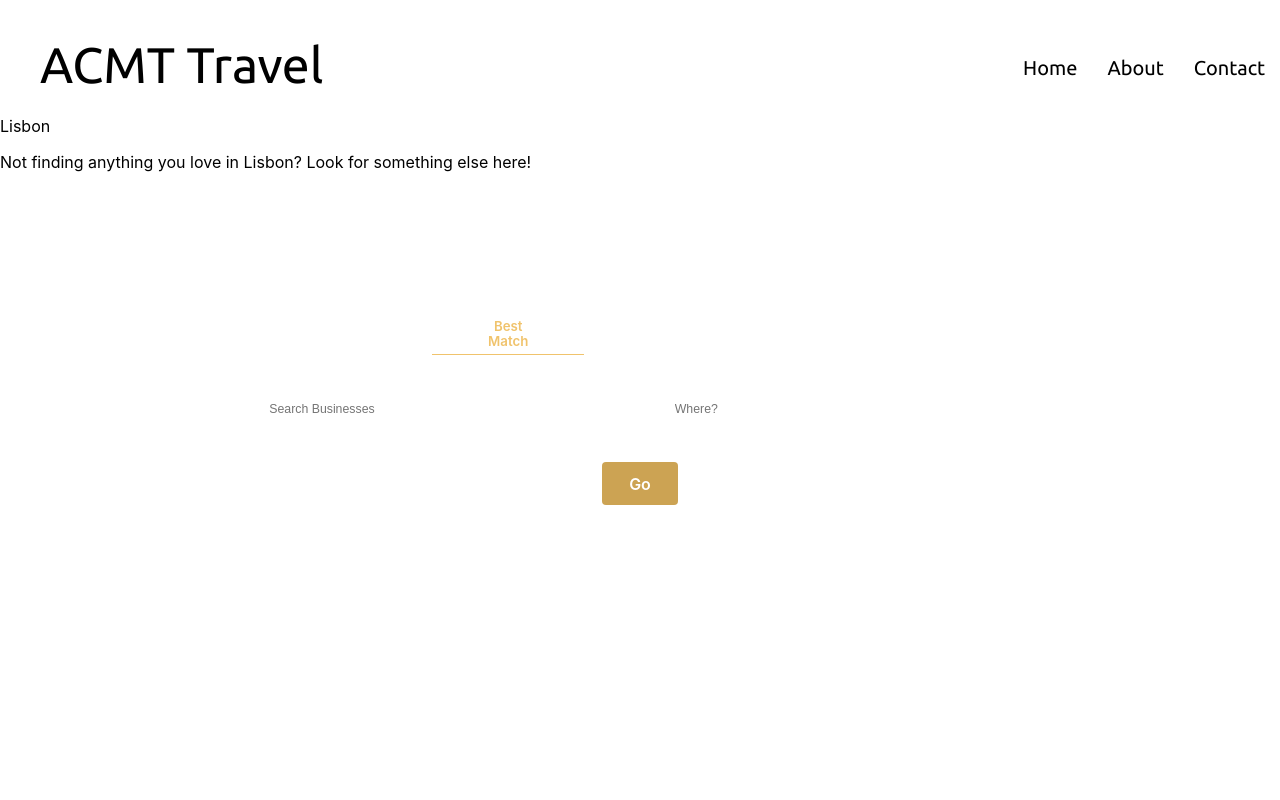
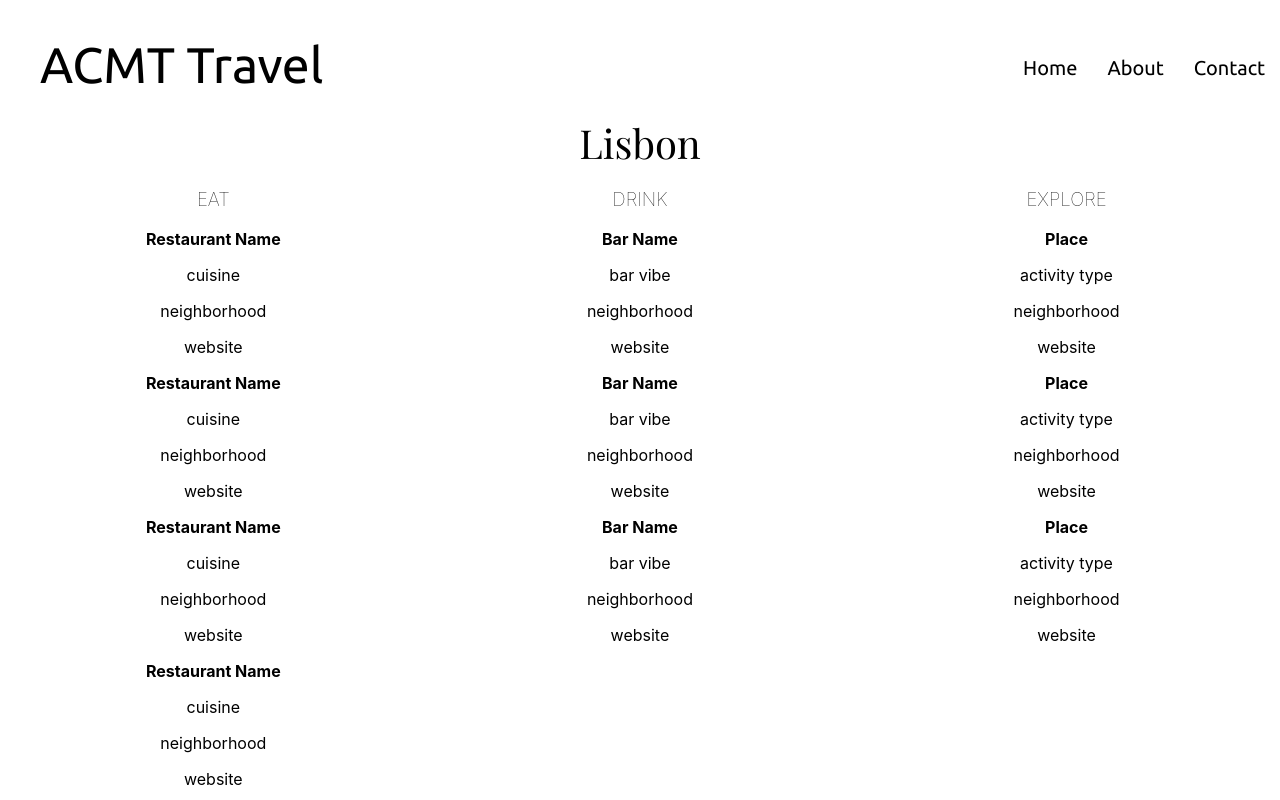
Before and after one commit to marissa-tomko/travel-recs, a React (Create React App) app: page /lisbon in a window 1280 px wide. Shown: the top 800 px of the page. Built offline with nearby package versions, Linux system fonts and the light colour scheme.

Commit message:
Add dummy columns to city pages and tweak styling on contact/weather components

```diff
--- a/src/Components/CityPage/CityPage.css
+++ b/src/Components/CityPage/CityPage.css
@@ -0,0 +1,37 @@
+.city-page-div {
+  text-align: center;
+}
+
+.city-page-header {
+  text-align: center;
+  font-family: 'Playfair Display', serif;
+  font-size: 40px;
+  width: 60%;
+  margin: auto;
+}
+
+.city-page-text {
+  width: 50%;
+  margin: 20px auto;
+  font-size: 20px;
+}
+
+.column {
+    float: left;
+    width: 33.33%;
+}
+
+/* Clear floats after the columns */
+.row:after {
+    content: "";
+    display: table;
+    clear: both;
+}
+
+.city-column-header {
+  font-weight: 100;
+}
+
+.rec-name {
+  font-weight: bolder;
+}
--- a/src/Components/CityPage/CityPage.js
+++ b/src/Components/CityPage/CityPage.js
@@ -25,12 +25,94 @@ class CityPage extends React.Component {
 
   render() {
     return (
-      <div>
-        <div>
+      <div className="city-page-div">
+        <div className="city-page-header">
           {this.props.cityName}
         </div>
+
+        <div class="row">
+          <div class="column">
+            <h3 className="city-column-header">EAT</h3>
+            <div className="rec">
+              <p className="rec-name">Restaurant Name</p>
+              <p>cuisine</p>
+              <p>neighborhood</p>
+              <p>website</p>
+            </div>
+
+            <div className="rec">
+              <p className="rec-name">Restaurant Name</p>
+              <p>cuisine</p>
+              <p>neighborhood</p>
+              <p>website</p>
+            </div>
+
+            <div className="rec">
+              <p className="rec-name">Restaurant Name</p>
+              <p>cuisine</p>
+              <p>neighborhood</p>
+              <p>website</p>
+            </div>
+
+            <div className="rec">
+              <p className="rec-name">Restaurant Name</p>
+              <p>cuisine</p>
+              <p>neighborhood</p>
+              <p>website</p>
+            </div>
+          </div>
+          <div class="column">
+            <h3 className="city-column-header">DRINK</h3>
+            <div className="rec">
+              <p className="rec-name">Bar Name</p>
+              <p>bar vibe</p>
+              <p>neighborhood</p>
+              <p>website</p>
+            </div>
+
+            <div className="rec">
+              <p className="rec-name">Bar Name</p>
+              <p>bar vibe</p>
+              <p>neighborhood</p>
+              <p>website</p>
+            </div>
+
+            <div className="rec">
+              <p className="rec-name">Bar Name</p>
+              <p>bar vibe</p>
+              <p>neighborhood</p>
+              <p>website</p>
+            </div>
+          </div>
+          <div class="column">
+            <h3 className="city-column-header">EXPLORE</h3>
+
+            <div className="rec">
+              <p className="rec-name">Place</p>
+              <p>activity type</p>
+              <p>neighborhood</p>
+              <p>website</p>
+            </div>
+
+            <div className="rec">
+              <p className="rec-name">Place</p>
+              <p>activity type</p>
+              <p>neighborhood</p>
+              <p>website</p>
+            </div>
+
+            <div className="rec">
+              <p className="rec-name">Place</p>
+              <p>activity type</p>
+              <p>neighborhood</p>
+              <p>website</p>
+            </div>
+          </div>
+        </div>
+
+
         <div>
-          <p>Not finding anything you love in {this.props.cityName}? Look for something else here!</p>
+          <p className="city-page-text">Not finding anything you love in {this.props.cityName}? Look for something else here!</p>
         </div>
         <YelpSearchBar searchYelp={this.searchYelp} />
         <BusinessList businesses={this.state.businesses} />
--- a/src/Components/Contact/Contact.css
+++ b/src/Components/Contact/Contact.css
@@ -11,7 +11,7 @@ img {
 }
 
 .contact-text {
-  width: 50%;
+  width: 40%;
   margin: auto;
 }
 
@@ -22,3 +22,30 @@ img {
 hr {
   width: 90%;
 }
+
+.contact-message {
+  width: 40%;
+  height: 200px;
+  text-align: center;
+  margin-top: 20px;
+}
+
+.contact-email {
+  width: 40%;
+  text-align: center;
+}
+
+.contact-submit-button {
+  width: 200px;
+  height: 55px;
+  color: #494949 !important;
+  background: #ffffff;
+  border-radius: 6px;
+  margin-top: 10px;
+}
+
+.contact-submit-button:hover {
+color: #ffffff !important;
+background: #D2A09E;
+transition: all 0.4s ease 0s;
+}
--- a/src/Components/Contact/Contact.js
+++ b/src/Components/Contact/Contact.js
@@ -19,12 +19,17 @@ class Contact extends React.Component {
         <div className="contact-form">
 
           <form action="https://formspree.io/marissatomko@gmail.com" method="POST">
-            <input type="text" name="message" placeholder="What's up?" />
-            <input type="email" name="replyto" placeholder="What's your email?" />
+            <div>
+              <input className="contact-message" type="text" name="message" placeholder="What's up?" />
+            </div>
+
+            <div>
+              <input className="contact-email" type="email" name="replyto" placeholder="What's your email?" />
+            </div>
 
             <input type="hidden" name="_subject" value="Contact form" />
 
-            <input type="submit" value="Send" />
+            <input className="contact-submit-button" type="submit" value="Send" />
           </form>
 
         </div>
--- a/src/Components/WeatherSearchBar/WeatherSearchBar.css
+++ b/src/Components/WeatherSearchBar/WeatherSearchBar.css
@@ -3,14 +3,14 @@
 
 .weather-input {
   text-align: center;
-  width: 200px;
+  width: 30%;
   height: 50px;
   margin: 5px;
 
 }
 
 .weather-submit-button {
-  width: 200px;
+  width: 30%;
   height: 55px;
   color: #494949 !important;
   background: #ffffff;
```
